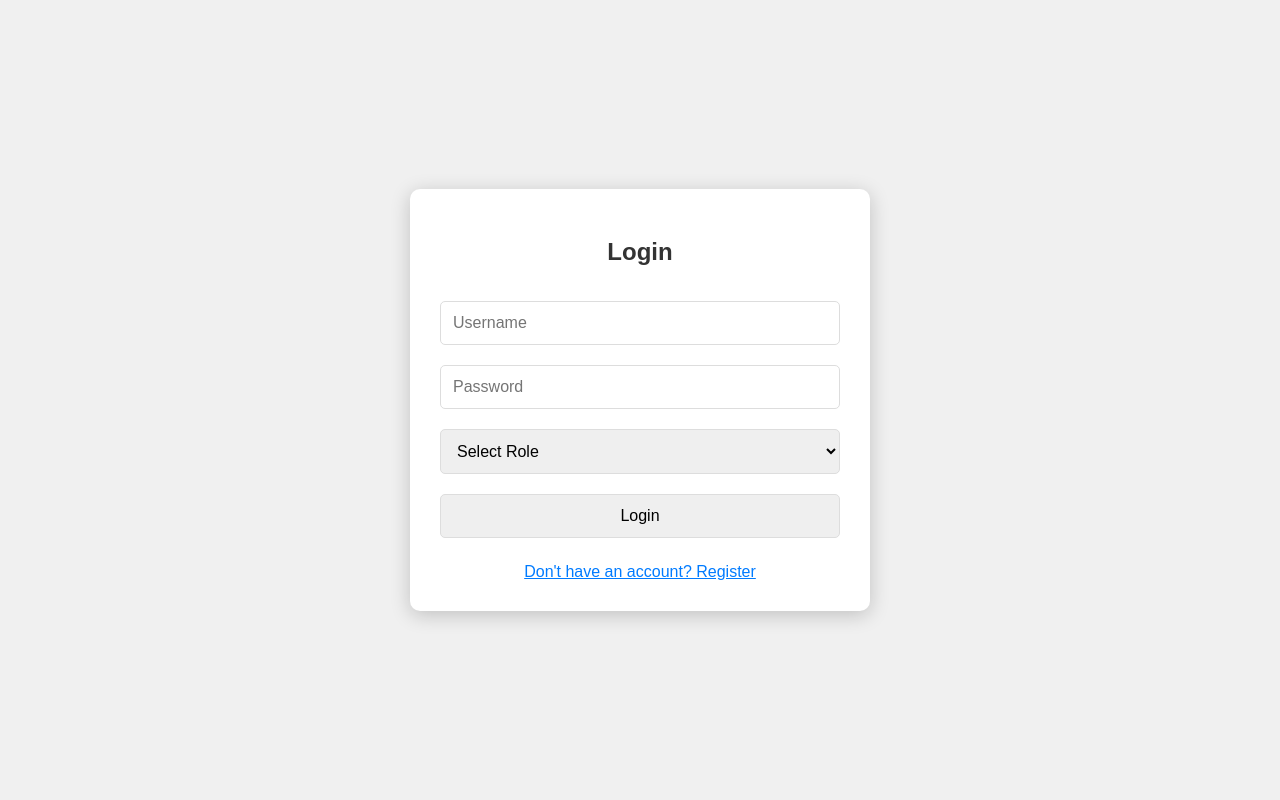
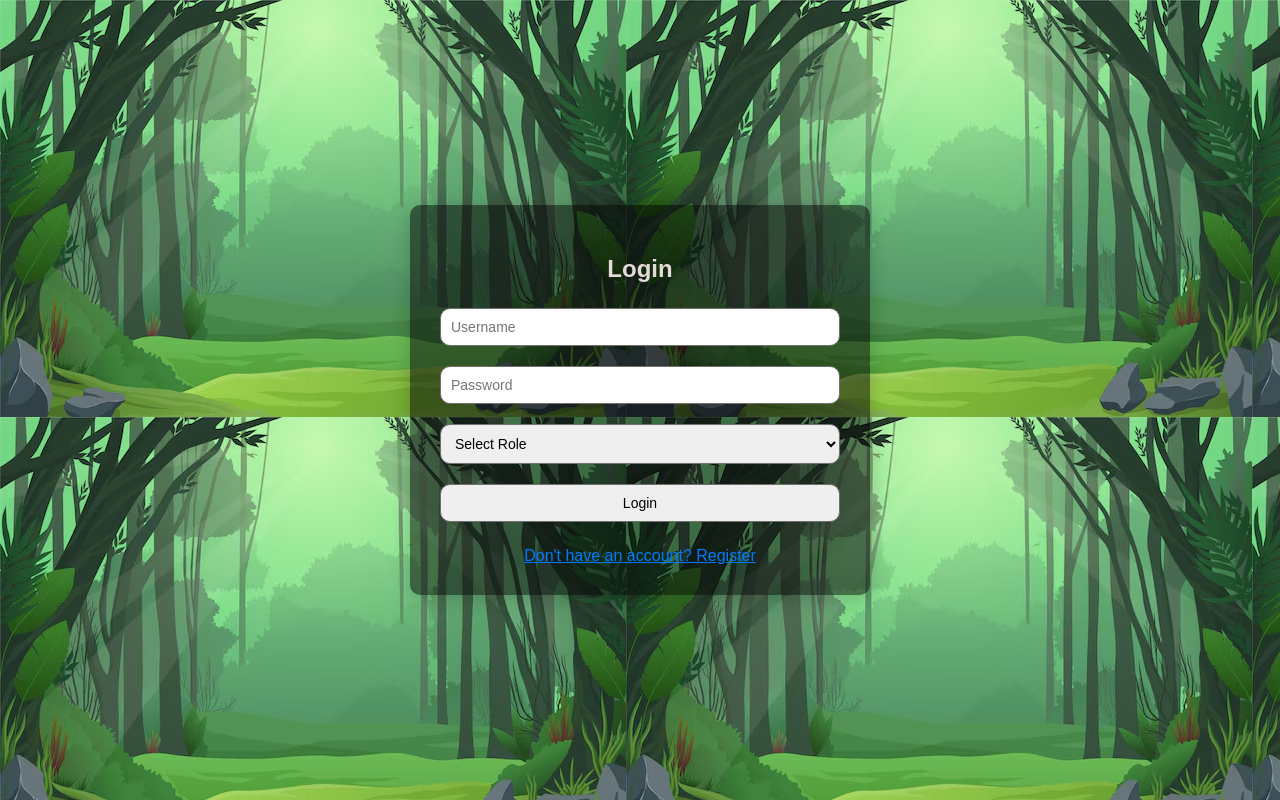
Before and after one commit to Mysticams/Tech4Change-EcoCommunity-Innovative-Monitoring-Sustainability-Action-and-Progress-System, a PHP site: page / in a window 1280 px wide. Run offline with PHP 8.4, Linux system fonts and the light colour scheme.

Commit message:
Add files via upload

```diff
--- a/index.css
+++ b/index.css
@@ -1,6 +1,6 @@
 body {
     font-family: Arial, sans-serif;
-    background-color: #f0f0f0;
+    background-image: url(q.jpg);
     display: flex;
     justify-content: center;
     align-items: center;
@@ -8,7 +8,7 @@
     margin: 0;
 }
 .container {
-    background-color: white;
+    background-color: rgba(0, 0, 0, 0.5);
     padding: 30px;
     box-shadow: 0 4px 20px rgba(0, 0, 0, 0.2);
     border-radius: 10px;
@@ -17,17 +17,17 @@
 }
 .container h2 {
     text-align: center;
-    margin-bottom: 25px;
-    color: #333;
+    margin-bottom: 15px;
+    color: #e4dada;
 }
 .container input,
 .container select {
     width: 100%;
-    padding: 12px;
+    padding: 10px;
     margin: 10px 0;
-    border: 1px solid #ddd;
-    border-radius: 5px;
-    font-size: 16px;
+    border: 1px solid #726f6f;
+    border-radius: 10px;
+    font-size: 14px;
     box-sizing: border-box;
 }
 .container button {
@@ -35,14 +35,14 @@
     padding: 12px;
     background-color: black;
     border: none;
-    color: white;
+    color: rgb(66, 64, 64);
     border-radius: 5px;
     font-size: 16px;
     cursor: pointer;
     transition: background-color 0.3s ease;
 }
 .container button:hover {
-    background-color: darkgray;
+    background-color: rgb(32, 30, 30);
 }
 .toggle-link {
     text-align: center;
```
Also changed, not shown: q.jpg (added).
